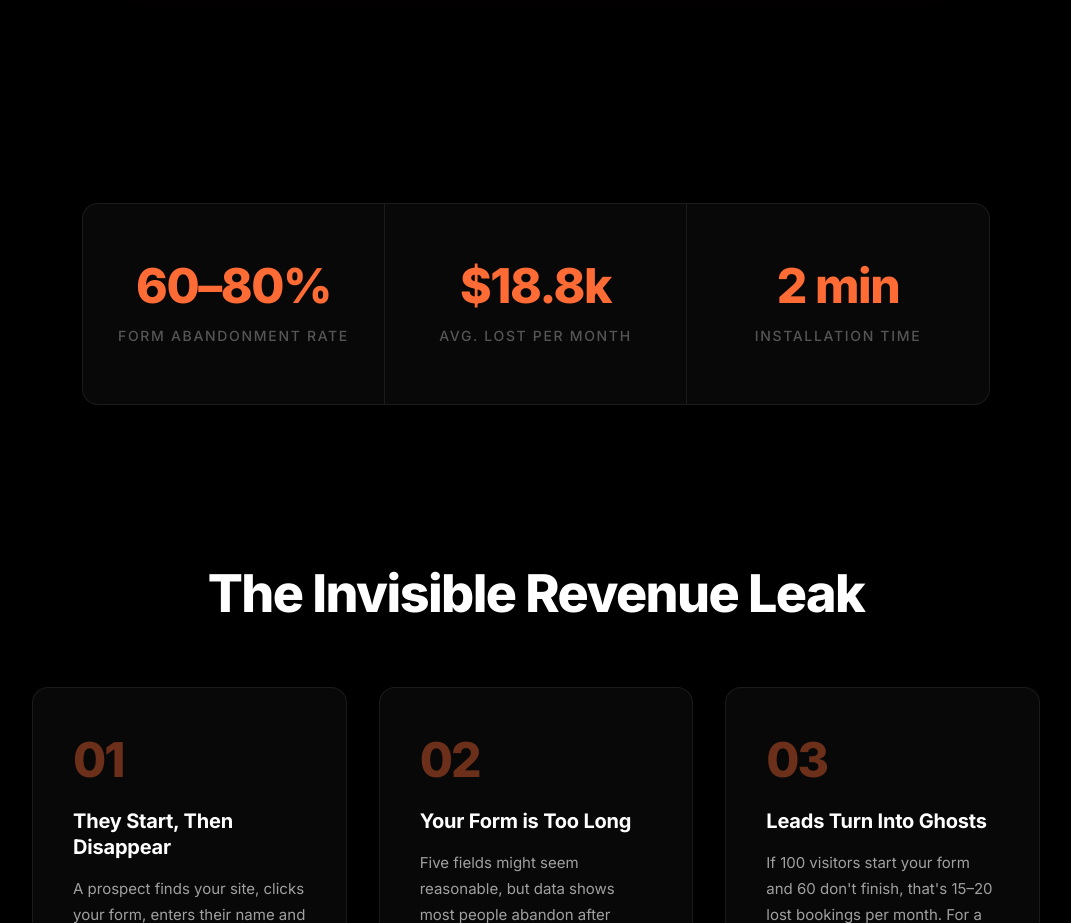
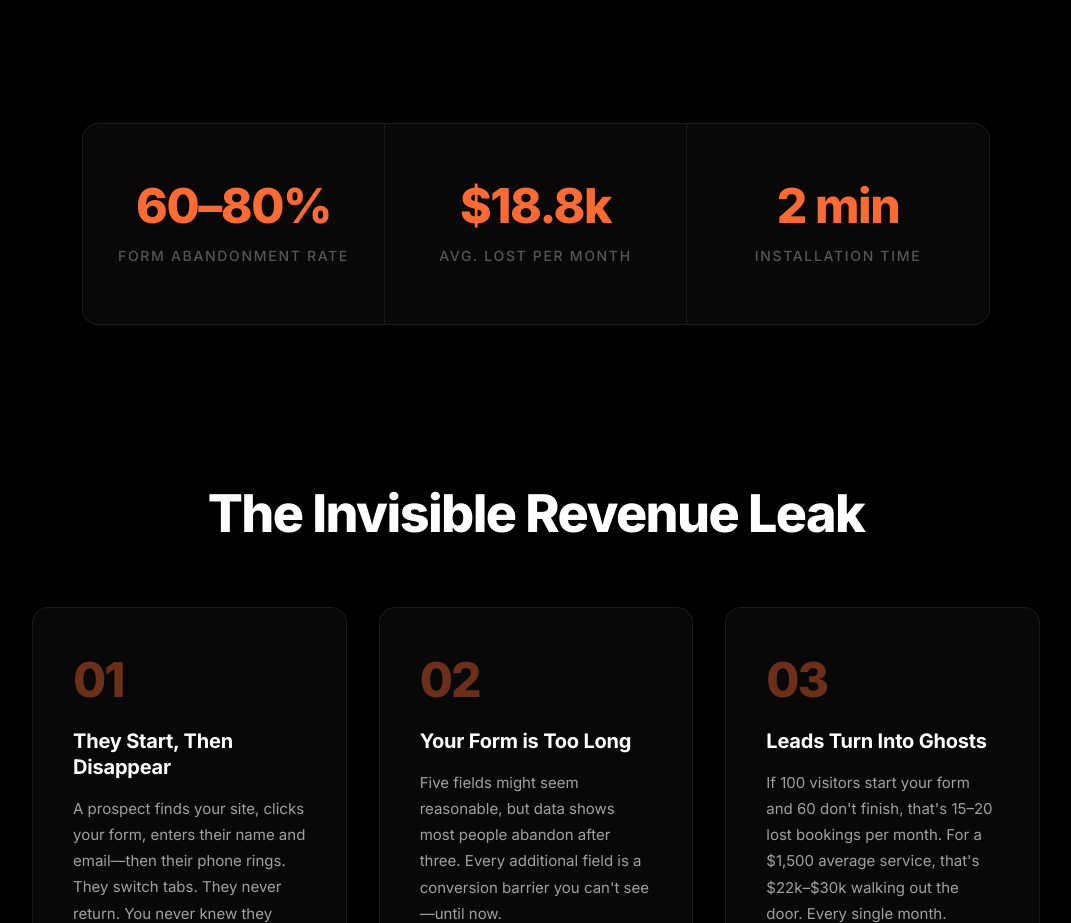
Before and after one commit to Asherton1/leadcatch-app, a Next.js app: page / in a window 1280 px wide. Shown: the part 1440-2363 px from the top of the page, without its empty margins (104-1175 px from the left). Built offline with nearby package versions, Linux system fonts and the light colour scheme.

Commit message:
Remove stats-bridge top margin for equal spacing

```diff
--- a/app/landing.css
+++ b/app/landing.css
@@ -212,7 +212,7 @@
 /* ─── Stats bridge (between hero CTAs and problem section) ──────────── */
 .stats-bridge {
   max-width: 1100px;
-  margin: 5rem auto 6rem;
+  margin: 0 auto 6rem;
   padding: 0 6rem;
   display: flex;
   justify-content: center;
```
